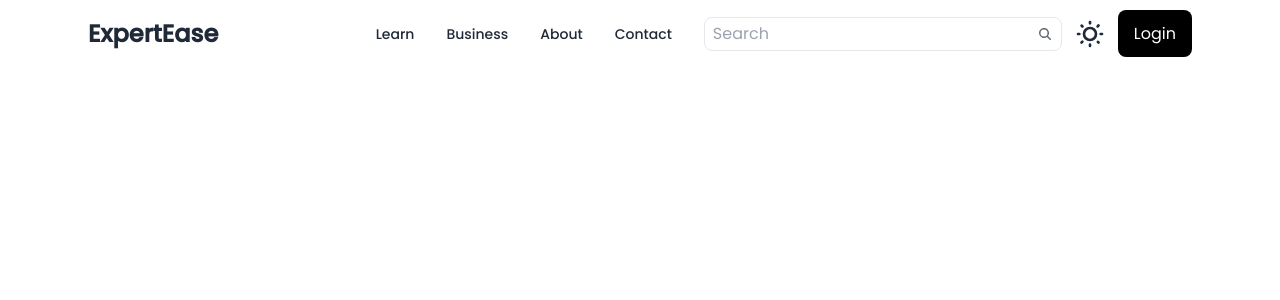
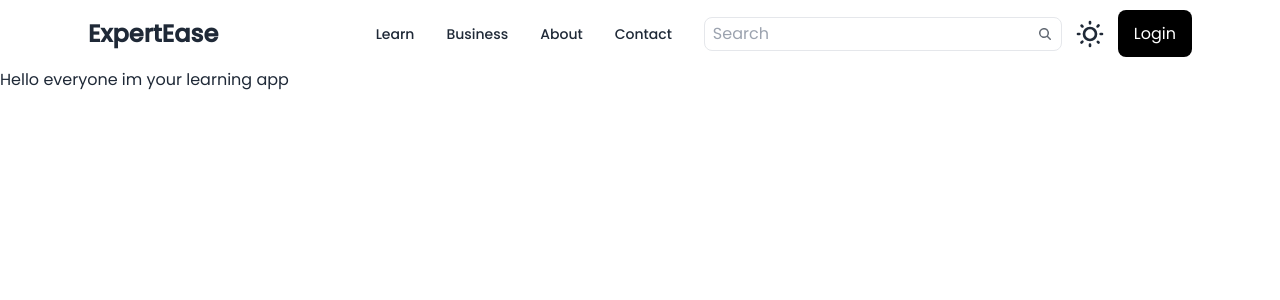
Before and after one commit to maniissaa/ExpertEase, a React (Vite) app in the folder expertEase-client/: page / in a window 1280 px wide. Shown: the top 300 px of the page. Built offline with nearby package versions, Linux system fonts and the light colour scheme.

Commit message:
added the slogan

```diff
--- a/expertEase-client/src/components/NavBar.jsx
+++ b/expertEase-client/src/components/NavBar.jsx
@@ -1,4 +1,3 @@
-import React from "react";
 
 function NavBar() {
   let navItems = (
@@ -113,6 +112,12 @@ function NavBar() {
           </div>
         </div>
       </div>
+
+
+      <div>
+        <h1>Hello everyone im your learning app</h1>
+      </div>
+
     </>
   );
 }
```
